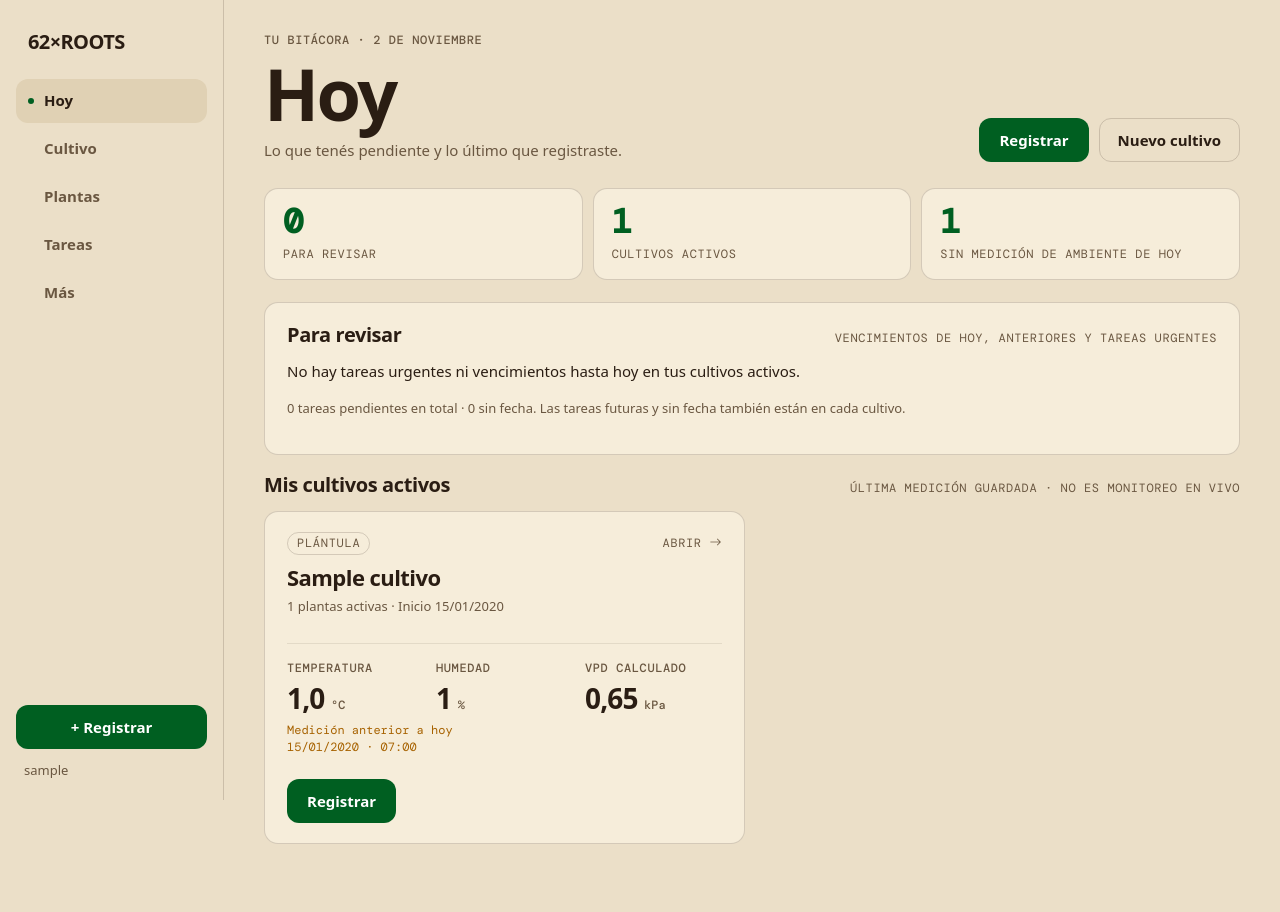
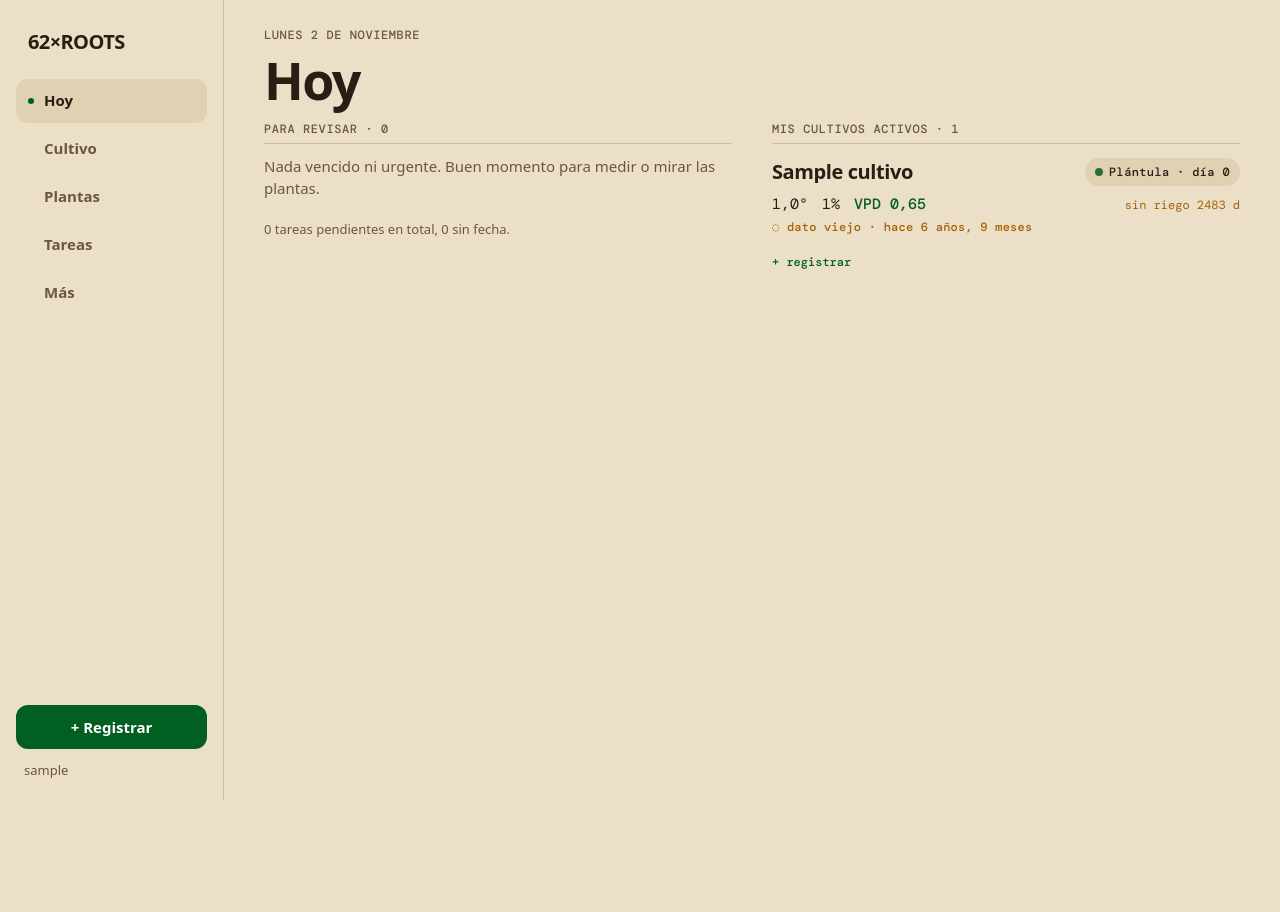
Before and after one commit to alansaja13/62xroots, a Django app: page / in a window 1280 px wide. After the commit the page ends 800 px from the top, so only its background shows below. Run offline with Django 5.2, Linux system fonts and the light colour scheme; a user stored in the database is signed in; data comes from the database, SQL or seed files in the repository; tables that the repository leaves empty hold one stand-in row (values such as "Sample post"); some libraries are stand-ins or nearby versions; some web fonts are replaced.

Commit message:
Fase 1a: Hoy rediseñado
- "Para revisar" con alertas de VPD fuera de rango (lecturas de menos de
  24 h) y tareas que se completan ahí mismo, con Deshacer
- Cada cultivo con etapa corta y día, temp, HR, VPD coloreado, días sin
  riego y frescura del dato (dato viejo pasadas 6 h)
- Dos columnas en la compu; las etapas y rangos se leen una vez para todos
- Guía de la fase 1 en docs/rediseno/FASE-1.md

```diff
--- a/static/growlog/hoy.css
+++ b/static/growlog/hoy.css
@@ -1,123 +1,56 @@
-/* Hoy · resumen diario, en el lenguaje VERDE (ver verde.css) */
-.hoy { max-width: 1200px; margin: auto; color: var(--cream); }
+/* Hoy: pendientes de todos los cultivos y cómo está cada uno. */
+.hoy { max-width: 1200px; }
+.hoy-head { margin-bottom: var(--sp-4); }
+.hoy-head .h1 { margin-top: 10px; }
+@media (min-width: 992px) { .hoy-head .h1 { font-size: var(--t-4xl); } }
 
-/* ── Encabezado ── */
-.hoy-header { display: flex; justify-content: space-between; align-items: flex-end; gap: 16px; margin: 4px 0 26px; }
-.hoy-eyebrow {
-  font-family: var(--font-mono), monospace; font-size: 12px; font-weight: 500;
-  letter-spacing: .05em; text-transform: uppercase; color: var(--green); margin: 0;
+.hoy-cols { display: grid; gap: var(--sp-6); }
+.hoy-cols > * { min-width: 0; }
+@media (min-width: 992px) { .hoy-cols { grid-template-columns: 1fr 1fr; gap: var(--sp-7); align-items: start; } }
+.hoy-cols section + section { margin-top: var(--sp-6); }
+
+.hoy-sec { margin: 0 0 6px; font-family: var(--font-mono); font-weight: 500; }
+
+.hoy-fila { align-items: center; }
+.hoy-fila .pill { flex: none; }
+.hoy-fila .fila__texto { min-width: 0; }
+.hoy-fila .fila__texto { display: flex; flex-direction: column; gap: 2px; color: var(--ink); }
+.hoy-fila .fila__texto:hover { color: var(--ink); opacity: 1; }
+.hoy-titulo { font-weight: 600; font-size: var(--t-md); line-height: 1.3; }
+.hoy-meta { text-transform: none; letter-spacing: .02em; }
+button.ck { background: none; padding: 0; cursor: pointer; position: relative; }
+/* El cuadradito mide 26px pero el toque cubre 44px. */
+button.ck::before { content: ""; position: absolute; inset: -9px; }
+button.ck:hover { border-color: var(--ac); }
+.hoy-ck--alerta { border-color: var(--bad); }
+.hoy-ck--hecha { background: var(--ac); border-color: var(--ac); color: var(--on); display: grid; place-items: center; font-size: 14px; font-weight: 700; }
+.hoy-fila--hecha .hoy-titulo { text-decoration: line-through; color: var(--mu); }
+.hoy-pill--bad { color: var(--bad); }
+.hoy-pill--warn { color: var(--warn); }
+.hoy-deshacer { min-height: var(--toque); padding: 0 14px; border: 0; cursor: pointer; color: var(--ink); font-weight: 500; }
+.hoy-nada { color: var(--mu); padding: var(--sp-3) 0; border-top: 1px solid var(--ln); margin: 0; }
+.hoy-nota { color: var(--mu); font-size: var(--t-sm); margin: var(--sp-2) 0 0; }
+
+.hoy-cultivo { position: relative; padding: 14px 0 12px; border-top: 1px solid var(--ln); }
+.hoy-cultivo__fila { display: flex; justify-content: space-between; align-items: center; gap: var(--sp-3); margin-bottom: 8px; }
+.hoy-cultivo__fila .pill { flex: none; }
+.hoy-cultivo__fila .h2 { min-width: 0; overflow: hidden; text-overflow: ellipsis; white-space: nowrap; }
+.hoy-cultivo__link { color: var(--ink); }
+.hoy-cultivo__link::after { content: ""; position: absolute; inset: 0; }
+.hoy-cultivo__link:hover { color: var(--ink); opacity: 1; }
+.hoy-cultivo:hover { background: linear-gradient(90deg, transparent, var(--s1) 20%, var(--s1) 80%, transparent); }
+.hoy-lectura { display: flex; align-items: baseline; gap: 14px; font-size: var(--t-md); }
+.hoy-espacio { flex: 1; }
+.hoy-vpd { font-weight: 500; }
+.hoy-vpd--ideal { color: var(--ac); }
+.hoy-vpd--alto { color: var(--bad); }
+.hoy-vpd--bajo { color: var(--w); }
+.hoy-riego { color: var(--mu); font-size: var(--t-xs); }
+.hoy-riego--warn { color: var(--warn); }
+.hoy-viejo { color: var(--warn); }
+.hoy-cultivo .hoy-meta { margin-top: 4px; }
+/* "+ registrar" queda por encima del enlace que cubre todo el bloque. */
+.hoy-registrar {
+  position: relative; z-index: 1; display: inline-flex; align-items: center; min-height: var(--toque);
+  margin-top: 4px; font: 500 var(--t-xs) var(--font-mono); color: var(--ac);
 }
-.hoy-header h1, .hoy-cultivo h3, .hoy-readings dd {
-  font-family: var(--font-display);
-  font-variation-settings: "wdth" 85, "opsz" 96;
-}
-.hoy-header h1 {
-  font-weight: 800; letter-spacing: -.035em; line-height: .95;
-  font-size: clamp(44px, 8vw, 72px); margin: 10px 0 12px;
-}
-.hoy-header p { color: var(--cream-soft); margin: 0; }
-.hoy-actions { display: flex; flex-wrap: wrap; gap: 10px; align-items: center; }
-.hoy-note { font-size: 13px; color: var(--cream-soft); }
-.hoy-note a { text-underline-offset: 4px; }
-
-/* ── Contadores: lectura de terminal ── */
-.hoy-summary { display: grid; grid-template-columns: repeat(3, minmax(0, 1fr)); gap: 10px; margin-bottom: 22px; }
-.hoy-summary a {
-  display: flex; flex-direction: column; gap: 6px;
-  padding: 16px 18px; border: 1px solid var(--rule); border-radius: 14px;
-  background: var(--card); color: var(--cream); text-decoration: none;
-  transition: border-color .15s;
-}
-.hoy-summary a:hover { border-color: var(--green-deep); opacity: 1; }
-.hoy-summary strong {
-  font-family: var(--font-mono), monospace; font-variant-numeric: tabular-nums;
-  font-size: 34px; font-weight: 600; line-height: 1; color: var(--green);
-}
-.hoy-summary a.is-alert strong { color: var(--honey); }
-.hoy-summary span {
-  font-family: var(--font-mono), monospace; font-size: 12px;
-  letter-spacing: .05em; text-transform: uppercase; color: var(--fine); line-height: 1.5;
-}
-
-/* ── Paneles ── */
-.hoy-panel { border: 1px solid var(--rule); border-radius: 14px; background: var(--card); padding: 20px 22px; margin-bottom: 18px; }
-.hoy h2 { font-size: 20px; font-weight: 800; letter-spacing: -.02em; margin: 0 0 14px; }
-.hoy-section-head { display: flex; justify-content: space-between; align-items: baseline; flex-wrap: wrap; gap: 6px 16px; margin-bottom: 14px; }
-.hoy-section-head h2 { margin: 0; }
-.hoy-section-head > span {
-  font-family: var(--font-mono), monospace; font-size: 12px;
-  letter-spacing: .05em; text-transform: uppercase; color: var(--fine);
-}
-
-/* ── Para revisar ── */
-.hoy-tasks { list-style: none; margin: 0 0 12px; padding: 0; }
-.hoy-tasks li { display: flex; justify-content: space-between; align-items: center; gap: 16px; border-top: 1px solid var(--rule-soft); padding: 16px 0; }
-.hoy-tasks li > div { min-width: 0; }
-.hoy-tasks h3 { font-size: 15px; font-weight: 600; line-height: 1.45; margin: 8px 0 4px; overflow-wrap: anywhere; }
-.hoy-tasks p { font-family: var(--font-mono), monospace; font-size: 12px; color: var(--fine); margin: 0; }
-.hoy-tasks a { flex-shrink: 0; }
-.hoy-tag {
-  display: inline-block; padding: 2px 9px; border-radius: 999px;
-  border: 1px solid var(--rule); color: var(--cream-soft);
-  font-family: var(--font-mono), monospace; font-size: 12px; letter-spacing: .06em;
-}
-.hoy-tag--warning { color: var(--honey); border-color: rgba(212,154,62,.45); background: rgba(212,154,62,.10); }
-
-/* ── Mis cultivos ── */
-.hoy-grid { display: grid; grid-template-columns: repeat(2, minmax(0, 1fr)); gap: 14px; margin-bottom: 28px; }
-.hoy-cultivo { display: flex; flex-direction: column; margin: 0; position: relative; transition: border-color .15s; }
-.hoy-cultivo:hover { border-color: var(--green-deep); }
-.hoy-cultivo:hover .hoy-open { color: var(--green); }
-/* La tarjeta entera abre el cultivo; Registrar queda por encima del enlace. */
-.hoy-cultivo .hoy-actions { position: relative; z-index: 2; }
-.hoy-open {
-  font-family: var(--font-mono); font-size: 12px; letter-spacing: .1em; text-transform: uppercase;
-  color: var(--cream-soft); white-space: nowrap; transition: color .15s;
-}
-.hoy-cultivo:has(.stretched-link:focus-visible) { outline: 2px solid var(--green); outline-offset: 3px; }
-.hoy-cultivo .hoy-section-head { margin-bottom: 10px; }
-.hoy-cultivo h3 { font-size: 22px; font-weight: 800; letter-spacing: -.025em; line-height: 1.15; margin: 0 0 6px; overflow-wrap: anywhere; }
-.hoy-cultivo h3 a { color: var(--cream); }
-.hoy-readings {
-  display: grid; grid-template-columns: repeat(3, minmax(0, 1fr)); gap: 12px;
-  border-top: 1px solid var(--rule-soft); padding-top: 16px; margin: 12px 0 10px;
-}
-.hoy-readings dt {
-  font-family: var(--font-mono), monospace; font-size: 12px; font-weight: 500;
-  letter-spacing: .05em; text-transform: uppercase; color: var(--fine); margin-bottom: 6px;
-}
-.hoy-readings dd {
-  font-weight: 800; letter-spacing: -.03em; font-variant-numeric: tabular-nums;
-  font-size: 28px; line-height: 1; margin: 0;
-}
-.hoy-readings small { font-family: var(--font-mono), monospace; font-size: 12px; font-weight: 500; letter-spacing: 0; color: var(--cream-soft); }
-.hoy-freshness { font-family: var(--font-mono), monospace; font-size: 12px; color: var(--cream-soft); }
-.hoy-freshness--old { color: var(--honey); }
-.hoy-missing { padding: 18px 0; }
-.hoy-missing p { font-size: 13px; color: var(--cream-soft); margin-top: 4px; }
-.hoy-cultivo .hoy-actions { margin-top: auto; padding-top: 6px; }
-
-/* ── Historial ── */
-.hoy-history { margin-top: 26px; }
-.hoy-history li > span { display: inline-flex; align-items: center; gap: 8px; flex-wrap: wrap; }
-.hoy-history ul { list-style: none; padding: 0; }
-.hoy-history li { display: flex; justify-content: space-between; align-items: center; flex-wrap: wrap; gap: 6px 16px; padding: 14px 0; border-bottom: 1px solid var(--rule-soft); }
-.hoy-history li a { font-size: 16px; font-weight: 600; color: var(--cream); overflow-wrap: anywhere; }
-.hoy-history li span { font-family: var(--font-mono), monospace; font-size: 12px; color: var(--fine); }
-
-.hoy a:focus-visible { outline: 2px solid var(--green); outline-offset: 3px; border-radius: 6px; }
-
-@media (max-width: 700px) {
-  .hoy-header { flex-direction: column; align-items: flex-start; margin-bottom: 20px; }
-  /* En el celular, Registrar está en la barra inferior y Nuevo cultivo en el selector */
-  .hoy-header .hoy-actions { display: none; }
-  .hoy-grid { grid-template-columns: 1fr; }
-  .hoy-panel { padding: 16px; }
-  .hoy-summary { gap: 8px; }
-  .hoy-summary a { padding: 12px; }
-  .hoy-summary strong { font-size: 28px; }
-  .hoy-summary span { font-size: 12px; letter-spacing: .08em; }
-  .hoy-tasks li { align-items: flex-start; flex-direction: column; gap: 10px; }
-  .hoy-tasks a { align-self: flex-start; }
-  .hoy-readings dd { font-size: 24px; }
-}
--- a/templates/growlog/dashboard.html
+++ b/templates/growlog/dashboard.html
@@ -1,56 +1,81 @@
 {% extends "base.html" %}
 {% load static %}
-{% block title %}Hoy · Tu bitácora{% endblock %}
+{% block title %}Hoy{% endblock %}
 {% block extra_head %}<link rel="stylesheet" href="{% static 'growlog/hoy.css' %}">{% endblock %}
 {% block content %}
 <div class="hoy">
-  <header class="hoy-header">
-    <div><p class="hoy-eyebrow">Tu bitácora · {{ hoy|date:"j \d\e F" }}</p><h1>Hoy</h1><p>Lo que tenés pendiente y lo último que registraste.</p></div>
-    <div class="hoy-actions">{% if puede_registrar %}<a class="btn-brand" href="{% url 'growlog:registrar' %}">Registrar</a>{% endif %}<a class="btn-ghost" href="{% url 'growlog:nuevo_cultivo' %}">Nuevo cultivo</a></div>
+  <header class="hoy-head">
+    <div class="mo">{{ hoy|date:"l j \d\e F" }}</div>
+    <h1 class="h1">Hoy</h1>
   </header>
+
   {% if not activos and not finalizados and not archivados %}
-  <section class="hoy-panel"><h2>Tu bitácora empieza con un cultivo</h2><p>Creá uno para registrar observaciones, riegos y tareas. Si vas a colaborar, pedile al propietario que te comparta su cultivo.</p><a href="{% url 'growlog:nuevo_cultivo' %}" class="btn-brand">Crear mi primer cultivo</a></section>
+  <section class="vacio card">
+    <h2 class="h2">Tu bitácora empieza con un cultivo</h2>
+    <p>Creá uno para anotar riegos, mediciones y tareas. Si vas a colaborar, pedile al dueño que te comparta el suyo.</p>
+    <a href="{% url 'growlog:nuevo_cultivo' %}" class="btn sm">Crear mi primer cultivo</a>
+  </section>
   {% else %}
+  <div class="hoy-cols">
     {% if activos %}
-  <div class="hoy-summary" aria-label="Resumen de cultivos activos">
-    <a href="#atencion"{% if atencion_total %} class="is-alert"{% endif %}><strong>{{ atencion_total }}</strong><span>para revisar</span></a>
-    <a href="{% if propios %}#cultivos{% else %}#compartidos{% endif %}"><strong>{{ activos|length }}</strong><span>cultivos activos</span></a>
-    <a href="#cultivos"><strong>{{ sin_medicion_hoy }}</strong><span>sin medición de ambiente de hoy</span></a>
+    <section id="atencion" aria-labelledby="atencion-title">
+      <h2 class="mo hoy-sec" id="atencion-title">Para revisar · {{ atencion_total }}</h2>
+      {% for a in alertas %}
+      {% with m=a.medicion %}
+      <a class="fila hoy-fila" href="{% url 'growlog:cultivo_vpd' a.cultivo.slug %}">
+        <span class="ck hoy-ck--alerta" aria-hidden="true"></span>
+        <span class="fila__texto">
+          <span class="hoy-titulo">{{ a.cultivo.nombre }}: VPD {{ m.vpd|floatformat:2 }} {{ a.estado }}</span>
+          <span class="mo hoy-meta">{% if a.estado == 'alto' %}aire seco{% else %}aire húmedo{% endif %} · hace {{ m.timestamp|timesince }}</span>
+        </span>
+        <span class="pill hoy-pill--bad">ver aire</span>
+      </a>
+      {% endwith %}
+      {% endfor %}
+      <div id="hoy-lista">
+        {% for item in atencion %}{% include "growlog/partials/hoy_item.html" %}{% endfor %}
       </div>
-  <section class="hoy-panel" id="atencion" aria-labelledby="atencion-title">
-    <div class="hoy-section-head"><h2 id="atencion-title">Para revisar</h2><span>Vencimientos de hoy, anteriores y tareas urgentes</span></div>
-    {% if atencion %}
-    <ul class="hoy-tasks">
-      {% for item in atencion %}
-      <li><div><span class="hoy-tag{% if item.vencido %} hoy-tag--warning{% endif %}">{% if item.vencido %}Vencido · {{ item.fecha|date:"d/m/Y" }}{% elif item.fecha == hoy %}Hoy{% elif item.fecha %}{{ item.fecha|date:"d/m/Y" }}{% else %}Sin fecha{% endif %}</span>{% if item.urgente %} <span class="hoy-tag hoy-tag--warning">Urgente</span>{% endif %}<h3>{{ item.titulo|truncatechars:180 }}</h3><p>{{ item.cultivo.nombre }} · {{ item.tipo }}</p></div><a href="{% if item.tipo == 'Tarea' %}{% url 'growlog:tareas_list' item.cultivo.slug %}{% else %}{% url 'growlog:cultivo_detail' item.cultivo.slug %}#followup-row-{{ item.pk }}{% endif %}" class="btn-ghost" aria-label="Revisar {{ item.tipo|lower }}: {{ item.titulo|truncatechars:80 }}">Revisar</a></li>
-      {% endfor %}
-    </ul>
-    {% if atencion_restante %}<p class="hoy-note">Hay {{ atencion_restante }} pendientes más para revisar. Abrí las tareas o los seguimientos de cada cultivo para verlos todos.</p>{% endif %}
-    {% else %}<p>No hay tareas urgentes ni vencimientos hasta hoy en tus cultivos activos.</p>{% endif %}
-    <p class="hoy-note">{{ tareas_total }} tareas pendientes en total · {{ tareas_sin_fecha }} sin fecha. Las tareas futuras y sin fecha también están en cada cultivo.</p>
+      {% if not atencion and not alertas %}
+      <p class="hoy-nada">Nada vencido ni urgente. Buen momento para medir o mirar las plantas.</p>
+      {% endif %}
+      {% if atencion_restante %}<p class="hoy-nota">Hay {{ atencion_restante }} pendientes más en las tareas de cada cultivo.</p>{% endif %}
+      <p class="hoy-nota">{{ tareas_total }} tareas pendientes en total, {{ tareas_sin_fecha }} sin fecha.</p>
     </section>
+    {% endif %}
+
+    <div>
       {% if propios %}
       <section id="cultivos" aria-labelledby="cultivos-title">
-    <div class="hoy-section-head"><h2 id="cultivos-title">Mis cultivos activos</h2><span>Última medición guardada · no es monitoreo en vivo</span></div>
-    <div class="hoy-grid">{% for item in propios %}{% include "growlog/partials/hoy_cultivo.html" %}{% endfor %}</div>
+        <h2 class="mo hoy-sec" id="cultivos-title">Mis cultivos activos · {{ propios|length }}</h2>
+        {% for item in propios %}{% include "growlog/partials/hoy_cultivo.html" %}{% endfor %}
       </section>
       {% endif %}
       {% if compartidos %}
       <section id="compartidos" aria-labelledby="compartidos-title">
-    <div class="hoy-section-head"><h2 id="compartidos-title">Compartidos conmigo</h2><span>Cultivos de otros growers que podés ver</span></div>
-    <div class="hoy-grid">{% for item in compartidos %}{% include "growlog/partials/hoy_cultivo.html" %}{% endfor %}</div>
+        <h2 class="mo hoy-sec" id="compartidos-title">Compartidos conmigo · {{ compartidos|length }}</h2>
+        {% for item in compartidos %}{% include "growlog/partials/hoy_cultivo.html" %}{% endfor %}
       </section>
       {% endif %}
-  {% else %}<section class="hoy-panel" id="cultivos"><h2>No tenés cultivos activos</h2><p>Podés consultar tus ciclos anteriores en el historial o iniciar uno nuevo.</p></section>{% endif %}
-  {% if historial_total %}
-  <section class="hoy-history" id="historial" aria-labelledby="historial-title">
-    <div class="hoy-section-head"><h2 id="historial-title">Historial · {{ historial_total }}</h2><span>Finalizados y archivados</span></div>
-    <ul>
-      {% for item in finalizados %}<li><a href="{% url 'growlog:cultivo_detail' item.cultivo.slug %}">{{ item.cultivo.nombre }}</a><span><span class="hoy-tag">Finalizado</span> {{ item.cultivo.fecha_inicio|date:"d/m/Y" }} al {% if item.cultivo.fecha_fin %}{{ item.cultivo.fecha_fin|date:"d/m/Y" }}{% else %}fecha de cierre sin registrar{% endif %}</span></li>{% endfor %}
-      {% for item in archivados %}<li><a href="{% url 'growlog:cultivo_detail' item.cultivo.slug %}">{{ item.cultivo.nombre }}</a><span><span class="hoy-tag">Archivado</span> {{ item.cultivo.get_estado_display }} · inicio {{ item.cultivo.fecha_inicio|date:"d/m/Y" }}</span></li>{% endfor %}
-    </ul>
+      {% if not activos %}
+      <section class="vacio card" id="cultivos">
+        <h2 class="h2">No tenés cultivos activos</h2>
+        <p>Tus ciclos anteriores están en el historial.</p>
+        <a href="{% url 'growlog:nuevo_cultivo' %}" class="btn sm">Empezar un cultivo</a>
       </section>
       {% endif %}
+      {% if historial_total %}
+      <section id="historial" aria-labelledby="historial-title">
+        <h2 class="mo hoy-sec" id="historial-title">Historial · {{ historial_total }}</h2>
+        {% for item in finalizados %}
+        <a class="fila" href="{% url 'growlog:cultivo_detail' item.cultivo.slug %}"><span class="fila__texto">{{ item.cultivo.nombre }}<br><span class="mo hoy-meta">finalizado · {{ item.cultivo.fecha_inicio|date:"d/m/Y" }} al {% if item.cultivo.fecha_fin %}{{ item.cultivo.fecha_fin|date:"d/m/Y" }}{% else %}sin fecha de cierre{% endif %}</span></span><span class="fila__chevron" aria-hidden="true">›</span></a>
+        {% endfor %}
+        {% for item in archivados %}
+        <a class="fila" href="{% url 'growlog:cultivo_detail' item.cultivo.slug %}"><span class="fila__texto">{{ item.cultivo.nombre }}<br><span class="mo hoy-meta">archivado · inicio {{ item.cultivo.fecha_inicio|date:"d/m/Y" }}</span></span><span class="fila__chevron" aria-hidden="true">›</span></a>
+        {% endfor %}
+      </section>
+      {% endif %}
+    </div>
+  </div>
   {% endif %}
 </div>
 {% endblock %}
--- a/templates/growlog/partials/hoy_cultivo.html
+++ b/templates/growlog/partials/hoy_cultivo.html
@@ -1,16 +1,25 @@
-{# Tarjeta de un cultivo activo en el inicio: toda la tarjeta abre la bitácora. #}
+{# Un cultivo activo en Hoy: etapa, última lectura con su frescura y días sin riego. Todo el bloque abre el cultivo. #}
 {% with c=item.cultivo m=item.ultima_medicion %}
-<article class="hoy-panel hoy-cultivo">
-  <div class="hoy-section-head">
-    <span><span class="hoy-tag">{{ c.get_estado_display }}</span>{% if not item.es_propio %} <span class="hoy-tag">{% if item.puede_editar %}Editor{% else %}Solo lectura{% endif %}{% if c.propietario %} · de {{ c.propietario.username }}{% endif %}</span>{% endif %}</span>
-    <span class="hoy-open" aria-hidden="true">Abrir <i class="bi bi-arrow-right"></i></span>
+<article class="hoy-cultivo">
+  <div class="hoy-cultivo__fila">
+    <h3 class="h2"><a href="{% url 'growlog:cultivo_detail' c.slug %}" class="hoy-cultivo__link">{{ c.nombre }}</a></h3>
+    {% if item.etapa %}<span class="pill"><i class="punto" style="color: var({% if item.en_flora %}--flo{% else %}--veg{% endif %})"></i>{{ item.etapa_nombre|default:"Día" }} · día {{ item.dia }}</span>{% endif %}
   </div>
-  <h3><a class="stretched-link" href="{% url 'growlog:cultivo_detail' c.slug %}">{{ c.nombre }}</a></h3>
-  <p class="hoy-note">{{ item.plantas_count }} plantas activas · Inicio {{ c.fecha_inicio|date:"d/m/Y" }}</p>
+  {% if not item.es_propio %}<div class="mo hoy-meta">{% if item.puede_editar %}Editor{% else %}Solo lectura{% endif %}{% if c.propietario %} · de {{ c.propietario.username }}{% endif %}</div>{% endif %}
   {% if m %}
-  <dl class="hoy-readings"><div><dt>Temperatura</dt><dd>{{ m.temperatura_c|floatformat:1 }} <small>°C</small></dd></div><div><dt>Humedad</dt><dd>{{ m.humedad_relativa|floatformat:0 }} <small>%</small></dd></div><div><dt>VPD calculado</dt><dd>{{ m.vpd|floatformat:2 }} <small>kPa</small></dd></div></dl>
-  <p class="hoy-freshness{% if item.frescura != 'hoy' %} hoy-freshness--old{% endif %}">{% if item.frescura == 'hoy' %}Medido hoy{% elif item.frescura == 'futura' %}Fecha futura: revisá el registro{% else %}Medición anterior a hoy{% endif %}<br><time datetime="{{ m.timestamp|date:'c' }}">{{ m.timestamp|date:"d/m/Y · H:i" }}</time></p>
-  {% else %}<div class="hoy-missing"><strong>Sin mediciones de ambiente</strong><p>Todavía no hay datos para mostrar.</p></div>{% endif %}
-  {% if item.puede_editar %}<div class="hoy-actions"><a class="btn-brand" href="{% url 'growlog:registrar' %}?cultivo={{ c.pk }}">Registrar<span class="visually-hidden"> en {{ c.nombre }}</span></a></div>{% endif %}
+  <div class="hoy-lectura num">
+    <span>{{ m.temperatura_c|floatformat:1 }}°</span>
+    <span>{{ m.humedad_relativa|floatformat:0 }}%</span>
+    <span class="hoy-vpd hoy-vpd--{{ item.vpd_estado|default:'x' }}">VPD {{ m.vpd|floatformat:2 }}</span>
+    <span class="hoy-espacio"></span>
+    {% if item.dias_sin_riego is not None %}<span class="hoy-riego{% if item.dias_sin_riego >= 3 %} hoy-riego--warn{% endif %}">{% if item.dias_sin_riego == 0 %}regado hoy{% else %}sin riego {{ item.dias_sin_riego }} d{% endif %}</span>{% endif %}
+  </div>
+  <div class="mo hoy-meta{% if item.dato_viejo or item.frescura == 'futura' %} hoy-viejo{% endif %}">
+    {% if item.frescura == 'futura' %}◌ fecha futura, revisá el registro{% elif item.dato_viejo %}◌ dato viejo · hace {{ m.timestamp|timesince }}{% else %}● hace {{ m.timestamp|timesince }}{% endif %}
+  </div>
+  {% else %}
+  <div class="mo hoy-meta hoy-viejo">◌ Sin mediciones de ambiente{% if item.dias_sin_riego is not None %} · {% if item.dias_sin_riego == 0 %}regado hoy{% else %}sin riego {{ item.dias_sin_riego }} d{% endif %}{% endif %}</div>
+  {% endif %}
+  {% if item.puede_editar %}<a class="hoy-registrar" href="{% url 'growlog:registrar' %}?cultivo={{ c.pk }}">+ registrar<span class="visually-hidden"> en {{ c.nombre }}</span></a>{% endif %}
 </article>
 {% endwith %}
```
Also changed, not shown: docs/rediseno/FASE-1.md (added, +108 -0 lines), growlog/services/hoy.py (+48 -9 lines), growlog/test_hoy.py (+47 -2 lines), growlog/views/tareas.py (+10 -0 lines), templates/growlog/partials/hoy_item.html (added, +25 -0 lines), templates/growlog/partials/hoy_tarea_hecha.html (added, +11 -0 lines). Lines whose indentation alone changed are shown as unchanged.
